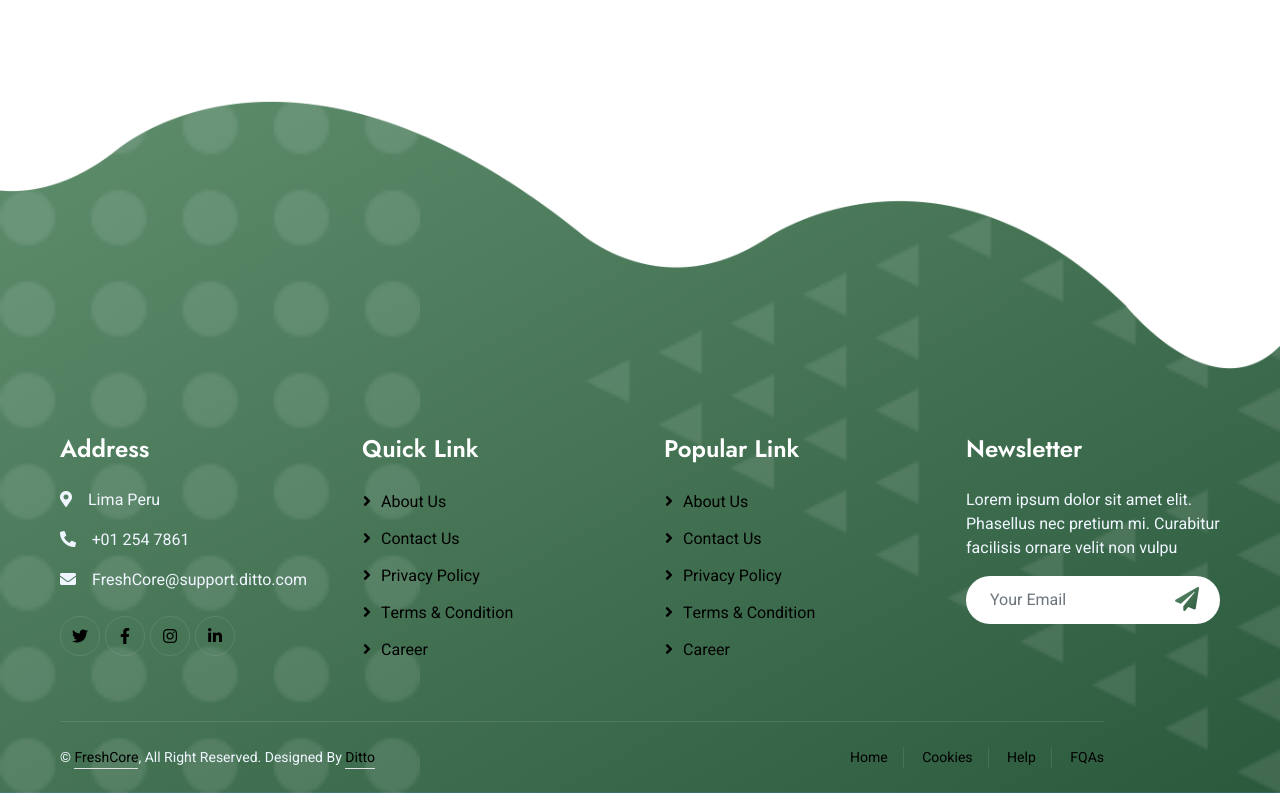
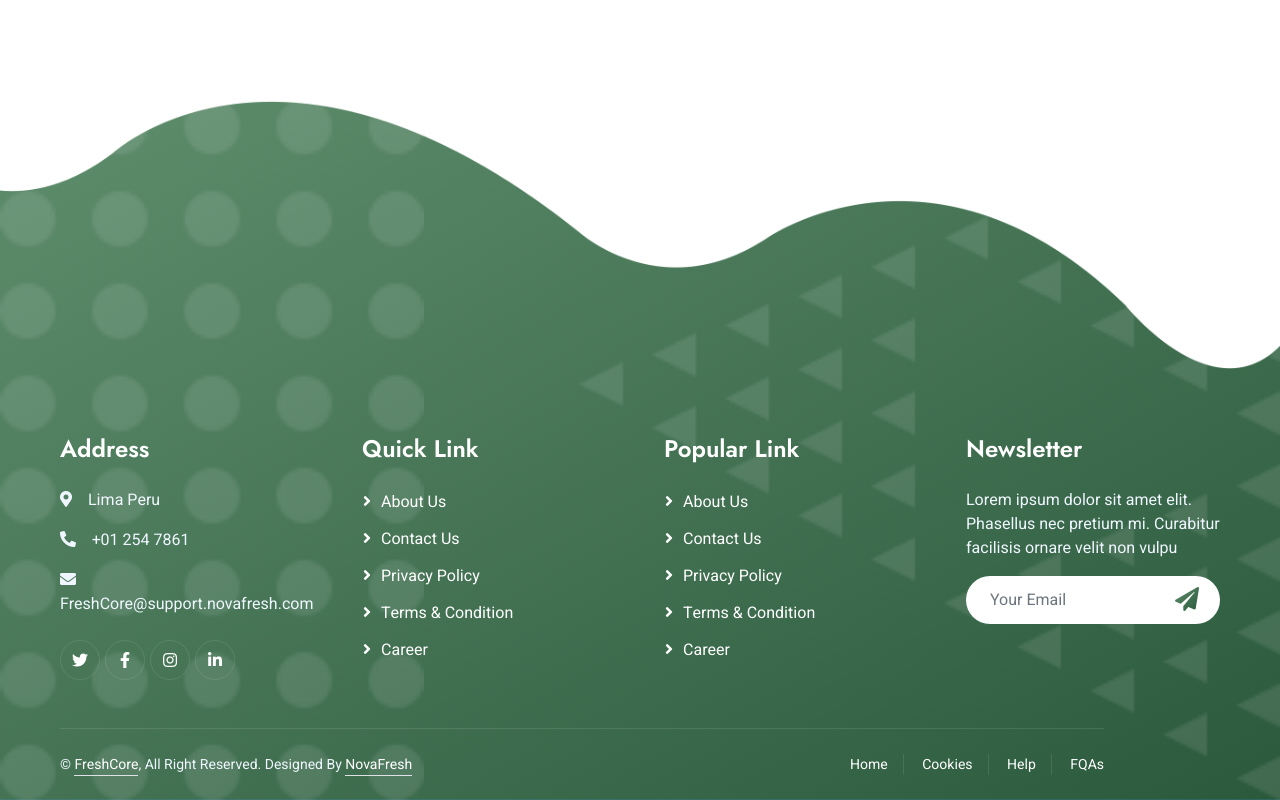
Before and after one commit to upc-pre-202510-1asi0728-4262-NovaFresh/FreshCore-landing-page, a plain HTML site: page index.html in a window 1280 px wide. Shown: the part 7906-8706 px from the top of the page. Drawn offline with nearby package versions, Linux system fonts and the light colour scheme; animation ran at ten frames a second.

Commit message:
fix: update footer styles

```diff
--- a/index.html
+++ b/index.html
@@ -715,29 +715,29 @@
                     <h4 class="text-white mb-4" data-en="Address" data-es="Dirección">Address</h4>
                     <p><i class="fa fa-map-marker-alt me-3"></i><span data-en="Lima Peru" data-es="Lima, Perú">Lima Peru</span></p>
                     <p><i class="fa fa-phone-alt me-3"></i>+01 254 7861</p>
-                    <p><i class="fa fa-envelope me-3"></i>FreshCore@support.ditto.com</p>
+                    <p><i class="fa fa-envelope me-3"></i>FreshCore@support.novafresh.com</p>
                     <div class="d-flex pt-2">
-                        <a class="btn btn-outline-light btn-social" href=""><i class="fab fa-twitter"></i></a>
-                        <a class="btn btn-outline-light btn-social" href=""><i class="fab fa-facebook-f"></i></a>
-                        <a class="btn btn-outline-light btn-social" href=""><i class="fab fa-instagram"></i></a>
-                        <a class="btn btn-outline-light btn-social" href=""><i class="fab fa-linkedin-in"></i></a>
+                        <a class="btn btn-outline-light btn-social text-white" href=""><i class="fab fa-twitter"></i></a>
+                        <a class="btn btn-outline-light btn-social text-white" href=""><i class="fab fa-facebook-f"></i></a>
+                        <a class="btn btn-outline-light btn-social text-white" href=""><i class="fab fa-instagram"></i></a>
+                        <a class="btn btn-outline-light btn-social text-white" href=""><i class="fab fa-linkedin-in"></i></a>
                     </div>
                 </div>
-                <div class="col-md-6 col-lg-3">
+                <div class="col-md-6 col-lg-3 text-white">
                     <h4 class="text-white mb-4" data-en="Quick Link" data-es="Enlaces Rápidos">Quick Link</h4>
-                    <a class="btn btn-link" href="" data-en="About Us" data-es="Acerca de Nosotros">About Us</a>
-                    <a class="btn btn-link" href="" data-en="Contact Us" data-es="Contáctanos">Contact Us</a>
-                    <a class="btn btn-link" href="" data-en="Privacy Policy" data-es="Política de Privacidad">Privacy Policy</a>
-                    <a class="btn btn-link" href="" data-en="Terms & Condition" data-es="Términos y Condiciones">Terms & Condition</a>
-                    <a class="btn btn-link" href="" data-en="Career" data-es="Carrera">Career</a>
+                    <a class="btn btn-link text-white" href="" data-en="About Us" data-es="Acerca de Nosotros">About Us</a>
+                    <a class="btn btn-link text-white" href="" data-en="Contact Us" data-es="Contáctanos">Contact Us</a>
+                    <a class="btn btn-link text-white" href="" data-en="Privacy Policy" data-es="Política de Privacidad">Privacy Policy</a>
+                    <a class="btn btn-link text-white" href="" data-en="Terms & Condition" data-es="Términos y Condiciones">Terms & Condition</a>
+                    <a class="btn btn-link text-white" href="" data-en="Career" data-es="Carrera">Career</a>
                 </div>
                 <div class="col-md-6 col-lg-3">
                     <h4 class="text-white mb-4" data-en="Popular Link" data-es="Enlaces Populares">Popular Link</h4>
-                    <a class="btn btn-link" href="" data-en="About Us" data-es="Acerca de Nosotros">About Us</a>
-                    <a class="btn btn-link" href="" data-en="Contact Us" data-es="Contáctanos">Contact Us</a>
-                    <a class="btn btn-link" href="" data-en="Privacy Policy" data-es="Política de Privacidad">Privacy Policy</a>
-                    <a class="btn btn-link" href="" data-en="Terms & Condition" data-es="Términos y Condiciones">Terms & Condition</a>
-                    <a class="btn btn-link" href="" data-en="Career" data-es="Carrera">Career</a>
+                    <a class="btn btn-link text-white" href="" data-en="About Us" data-es="Acerca de Nosotros">About Us</a>
+                    <a class="btn btn-link text-white" href="" data-en="Contact Us" data-es="Contáctanos">Contact Us</a>
+                    <a class="btn btn-link text-white" href="" data-en="Privacy Policy" data-es="Política de Privacidad">Privacy Policy</a>
+                    <a class="btn btn-link text-white" href="" data-en="Terms & Condition" data-es="Términos y Condiciones">Terms & Condition</a>
+                    <a class="btn btn-link text-white" href="" data-en="Career" data-es="Carrera">Career</a>
                 </div>
                 <div class="col-md-6 col-lg-3">
                     <h4 class="text-white mb-4" data-en="Newsletter" data-es="Boletín">Newsletter</h4>
@@ -753,15 +753,15 @@
             <div class="copyright">
                 <div class="row">
                     <div class="col-md-6 text-center text-md-start mb-3 mb-md-0">
-                        &copy; <a class="border-bottom" href="#" data-en="FreshCore" data-es="FreshCore">FreshCore</a>, <span data-en="All Right Reserved." data-es="Todos los derechos reservados.">All Right Reserved.</span>
-                        <span data-en="Designed By" data-es="Diseñado por">Designed By</span> <a class="border-bottom" href="https://github.com/FreshCore">Ditto</a>
+                        &copy; <a class="border-bottom text-white" href="#" data-en="FreshCore" data-es="FreshCore">FreshCore</a>, <span data-en="All Right Reserved." data-es="Todos los derechos reservados.">All Right Reserved.</span>
+                        <span data-en="Designed By" data-es="Diseñado por">Designed By</span> <a class="border-bottom text-white" href="https://github.com/FreshCore">NovaFresh</a>
                     </div>
                     <div class="col-md-6 text-center text-md-end">
                         <div class="footer-menu">
-                            <a href="" data-en="Home" data-es="Inicio">Home</a>
-                            <a href="" data-en="Cookies" data-es="Cookies">Cookies</a>
-                            <a href="" data-en="Help" data-es="Ayuda">Help</a>
-                            <a href="" data-en="FQAs" data-es="Preguntas Frecuentes">FQAs</a>
+                            <a class="text-white" href="" data-en="Home" data-es="Inicio">Home</a>
+                            <a class="text-white" href="" data-en="Cookies" data-es="Cookies">Cookies</a>
+                            <a class="text-white" href="" data-en="Help" data-es="Ayuda">Help</a>
+                            <a class="text-white" href="" data-en="FQAs" data-es="Preguntas Frecuentes">FQAs</a>
                         </div>
                     </div>
                 </div>
@@ -830,8 +830,6 @@
         });
     </script>
 
-
-
     <script>
         // Configuración de Firebase
         const firebaseConfig = {
@@ -891,7 +889,6 @@
         }
     </script>
 
-
     <!-- Template Javascript -->
     <script src="js/main.js"></script>
 </body>
```
